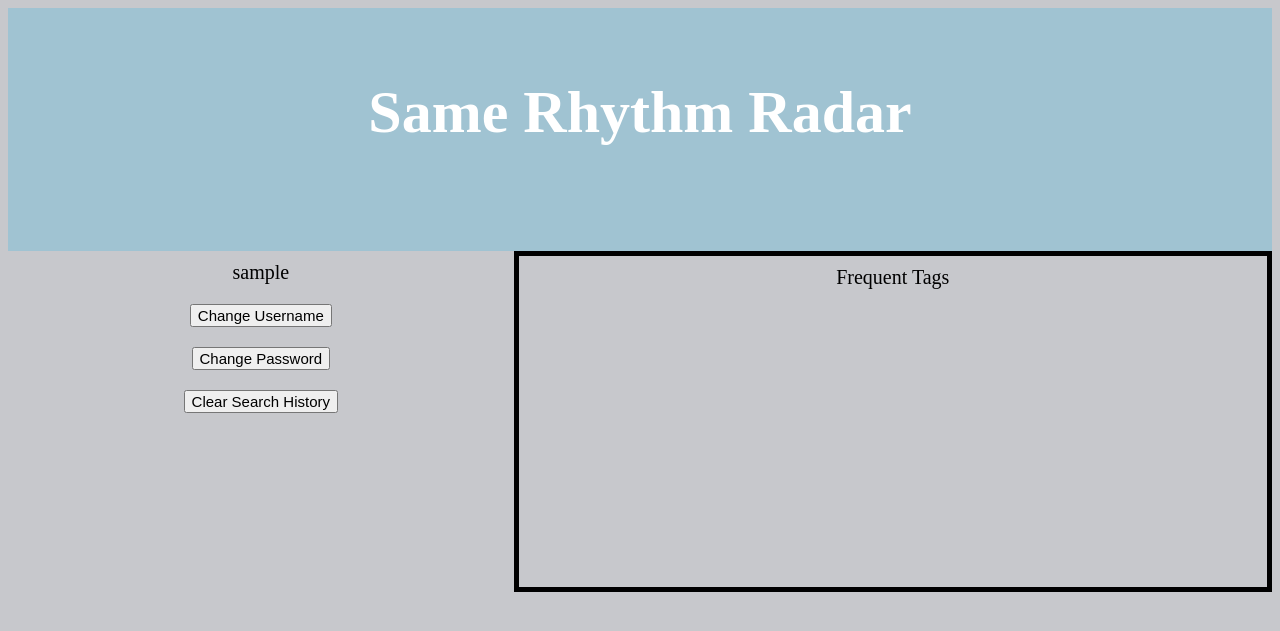
After one commit to BerkleySitterson/ITSC4155_MDSp24_Group2, a Django app: template src/templates/account.html in a window 1280 px wide. The commit adds this page. Shown: the top 631 px of the page. Run offline with Django 5.2, Linux system fonts and the light colour scheme; the template is opened without the code that fills it: most values are stand-ins (such as "Sample title", 1, 10 or a date in 2020).

Commit message:
Additional Pages

```diff
--- /dev/null
+++ b/src/static/account.css
@@ -0,0 +1,59 @@
+* {
+    box-sizing: border-box;
+}
+
+.header {
+    padding: 30px;
+    text-align: center;
+    background: #A0C3D2;
+    color: white;
+    font-size: 30px;
+}
+
+body {
+    background: #C7C8CC;
+}
+
+.column {
+    float: left;
+    padding: 10px;
+}
+
+.details {
+    width: 40%;
+}
+
+.frequent {
+    width: 60%;
+    border: 5px solid black;
+}
+
+.row:after {
+    content: "";
+    display: table;
+    clear: both;
+}
+
+.username {
+    text-align: center;
+    color: black;
+    font-size: 20px;
+}
+
+.options {
+    padding: 10px;
+    text-align: center;
+}
+
+.section {
+    text-align: center;
+    color: black;
+    font-size: 20px;
+}
+
+button {
+    margin: 10px;
+    font-size: 15px;
+}
+
+button:hover {  opacity: 0.8; }
--- /dev/null
+++ b/src/templates/account.html
@@ -0,0 +1,42 @@
+<!DOCTYPE html>
+<html lang="en">
+
+<head>
+    <link rel="stylesheet" href="../static/account.css">
+    <link rel="icon" href="SRR_Logo.png">
+    <meta charset="UTF-8">
+    <title>Same Rhythm Radar</title>
+</head>
+
+<body>
+
+    <div class="header">
+        <h1>
+            <b>Same Rhythm Radar</b>
+        </h1>
+        <br />
+    </div>
+
+    <div class="account_page">
+        <div class="column details">
+            <div class="username"> {{ username }} </div>
+            <div class="options">
+                <button type="username">Change Username</button><br>
+                <button type="password">Change Password</button><br>
+                <button type="history">Clear Search History</button>
+            </div>
+        </div>
+        <div class="column frequent">
+            <div class="section">Frequent Tags</div>
+            <div class="tags"></div>
+            <br /><br /><br /><br />
+            <br /><br />
+            <br /><br /><br /><br />
+            <br /><br /><br /><br />
+            <br /><br />
+        </div>
+    </div>
+
+</body>
+
+</html>
--- a/src/templates/home.html
+++ b/src/templates/home.html
@@ -1,7 +1,7 @@
 <!DOCTYPE html>
 <html lang="en">
 <head>
-    <link rel="stylesheet" href="../../static/mainpage.css">
+    <link rel="stylesheet" href="../static/mainpage.css">
     <link rel="icon"  href="SRR_Logo.png">
     <meta charset="UTF-8">
     <title>Same Rhythm Radar</title>
--- a/src/templates/index.html
+++ b/src/templates/index.html
@@ -1,7 +1,7 @@
 <!DOCTYPE html>
 <html lang="en">
 <head>
-    <link rel="stylesheet" href="static/login.css">
+    <link rel="stylesheet" href="../static/login.css">
     <link rel="icon"  href="SRR_Logo.png">
     <meta charset="UTF-8">
     <title>Same Rhythm Radar</title>
```
Also changed, not shown: src/static/about.css (added, +18 -0 lines), src/static/library.css (added, +36 -0 lines), src/templates/about.html (added, +31 -0 lines), src/templates/library.html (added, +36 -0 lines).
